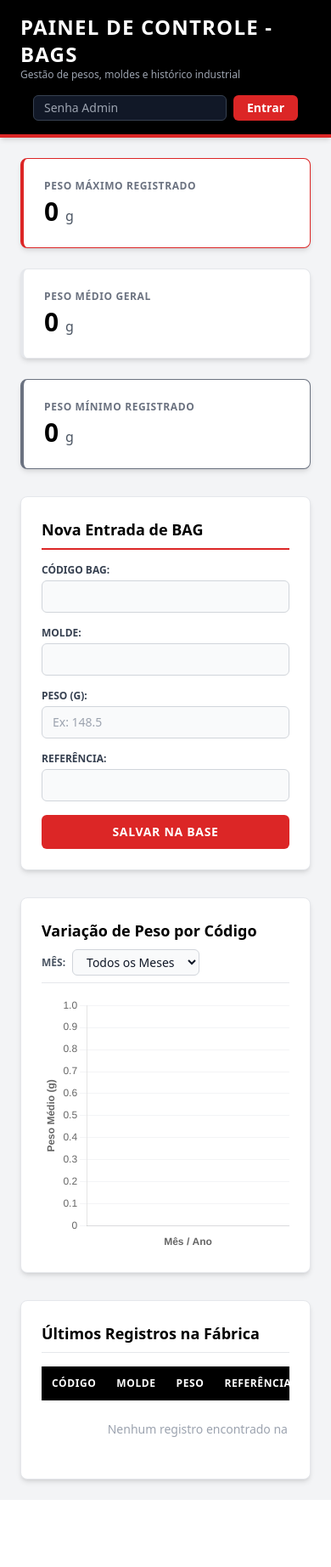
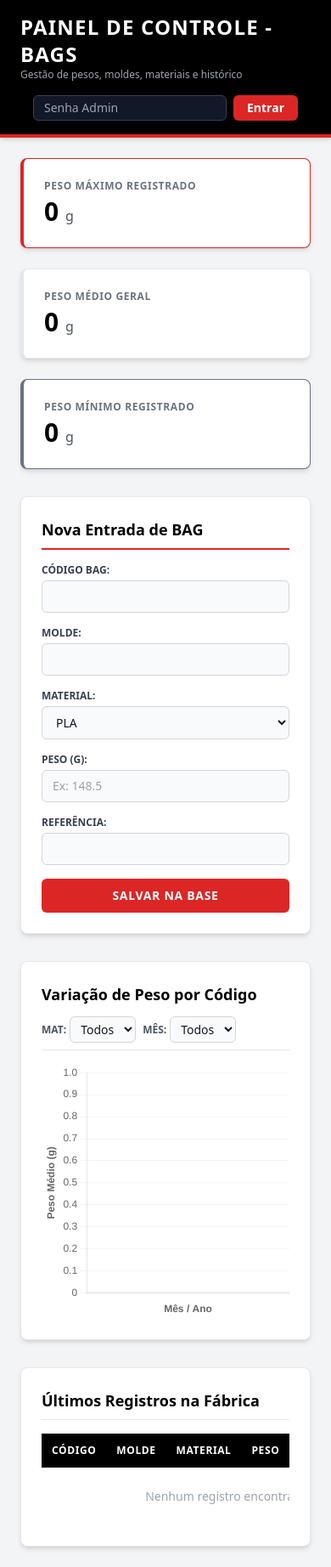
Before and after one commit to nicoposs/controle-bags, a Flask app: page / in a window 390 px wide. Shown: the whole page at 85% size. Before the commit the page ends 1750 px from the top, so only its background shows below. Run offline with Flask 3, Linux system fonts and the light colour scheme; data that the repository does not hold is empty; some libraries are stand-ins or nearby versions.

Commit message:
Update index.html

```diff
--- a/templates/index.html
+++ b/templates/index.html
@@ -9,15 +9,14 @@
 </head>
 <body class="bg-gray-100 font-sans leading-normal tracking-normal text-gray-900">
 
-    <!-- Barra Superior / Header Preto e Vermelho -->
+    <!-- Header -->
     <header class="bg-black text-white shadow-md border-b-4 border-red-600">
         <div class="container mx-auto px-6 py-4 flex flex-col md:flex-row justify-between items-center">
             <div>
                 <h1 class="text-2xl font-black tracking-wider uppercase">Painel de Controle - BAGS</h1>
-                <p class="text-gray-400 text-xs">Gestão de pesos, moldes e histórico industrial</p>
+                <p class="text-gray-400 text-xs">Gestão de pesos, moldes, materiais e histórico</p>
             </div>
 
-            <!-- Controle de Acesso Admin -->
             <div class="mt-4 md:mt-0">
                 {% if is_admin %}
                     <div class="flex items-center gap-3">
@@ -36,26 +35,26 @@
 
     <div class="container mx-auto p-6">
 
-        <!-- Cards de Indicadores (Estilo Industrial: Preto, Branco, Vermelho e Cinza) -->
+        <!-- Cards de Indicadores -->
         <div class="grid grid-cols-1 md:grid-cols-3 gap-6 mb-8">
-            <div class="bg-white p-6 rounded-lg shadow-md border-l-4 border-red-600 border-t border-r border-b border-gray-200">
+            <div class="bg-white p-6 rounded-lg shadow-md border-l-4 border-red-600 border border-gray-200">
                 <p class="text-xs text-gray-500 uppercase font-bold tracking-wider">Peso Máximo Registrado</p>
                 <p class="text-3xl font-black text-black mt-1">{{ peso_max }} <span class="text-base font-normal text-gray-600">g</span></p>
             </div>
-            <div class="bg-white p-6 rounded-lg shadow-md border-l-4 border-black border-t border-r border-b border-gray-200">
+            <div class="bg-white p-6 rounded-lg shadow-md border-l-4 border-black border border-gray-200">
                 <p class="text-xs text-gray-500 uppercase font-bold tracking-wider">Peso Médio Geral</p>
                 <p class="text-3xl font-black text-black mt-1">{{ peso_med }} <span class="text-base font-normal text-gray-600">g</span></p>
             </div>
-            <div class="bg-white p-6 rounded-lg shadow-md border-l-4 border-gray-500 border-t border-r border-b border-gray-200">
+            <div class="bg-white p-6 rounded-lg shadow-md border-l-4 border-gray-500 border border-gray-200">
                 <p class="text-xs text-gray-500 uppercase font-bold tracking-wider">Peso Mínimo Registrado</p>
                 <p class="text-3xl font-black text-black mt-1">{{ peso_min }} <span class="text-base font-normal text-gray-600">g</span></p>
             </div>
         </div>
 
-        <!-- Grid Principal: Formulário e Gráfico com Filtro -->
+        <!-- Grid Principal: Formulário e Gráfico com Filtros -->
         <div class="grid grid-cols-1 lg:grid-cols-3 gap-8 mb-8">
 
-            <!-- Formulário de Cadastro -->
+            <!-- Formulário de Cadastro com Material -->
             <div class="bg-white p-6 rounded-lg shadow-md border border-gray-200">
                 <h2 class="text-lg font-bold text-black mb-4 pb-2 border-b-2 border-red-600">Nova Entrada de BAG</h2>
                 <form method="POST" class="space-y-4">
@@ -66,6 +65,15 @@
                     <div>
                         <label class="block text-gray-700 text-xs font-bold uppercase mb-1">Molde:</label>
                         <input type="text" name="molde" required class="w-full px-3 py-2 bg-gray-50 border border-gray-300 rounded-md focus:outline-none focus:border-red-600 text-sm">
+                    </div>
+                    <div>
+                        <label class="block text-gray-700 text-xs font-bold uppercase mb-1">Material:</label>
+                        <select name="material" required class="w-full px-3 py-2 bg-gray-50 border border-gray-300 rounded-md focus:outline-none focus:border-red-600 text-sm">
+                            <option value="PLA">PLA</option>
+                            <option value="PETG">PETG</option>
+                            <option value="ABS">ABS</option>
+                            <option value="Outro">Outro</option>
+                        </select>
                     </div>
                     <div>
                         <label class="block text-gray-700 text-xs font-bold uppercase mb-1">Peso (g):</label>
@@ -81,22 +89,37 @@
                 </form>
             </div>
 
-            <!-- Gráfico com Seletor de Mês -->
+            <!-- Gráfico com Filtros de Mês e Material -->
             <div class="bg-white p-6 rounded-lg shadow-md border border-gray-200 lg:col-span-2 flex flex-col">
-                <div class="flex flex-col sm:flex-row justify-between items-start sm:items-center mb-4 pb-2 border-b border-gray-200 gap-2">
+                <div class="flex flex-col xl:flex-row justify-between items-start xl:items-center mb-4 pb-2 border-b border-gray-200 gap-3">
                     <h2 class="text-lg font-bold text-black">Variação de Peso por Código</h2>
 
-                    <!-- Caixinha de Seleção de Mês -->
-                    <form method="GET" action="/" class="flex items-center gap-2">
-                        <label class="text-xs font-bold text-gray-600 uppercase">Mês:</label>
-                        <select name="mes_filtro" onchange="this.form.submit()" class="px-3 py-1 bg-gray-50 border border-gray-300 rounded-md text-sm focus:outline-none focus:border-red-600">
-                            <option value="">Todos os Meses</option>
-                            {% for m in meses_disponiveis %}
-                                <option value="{{ m }}" {% if mes_selecionado == m %}selected{% endif %}>{{ m }}</option>
-                            {% endfor %}
-                        </select>
-                        {% if mes_selecionado %}
-                            <a href="/" class="text-xs text-red-600 hover:underline font-bold">Limpar</a>
+                    <!-- Filtros (Mês e Material) -->
+                    <form method="GET" action="/" class="flex flex-wrap items-center gap-2">
+                        <!-- Filtro de Material -->
+                        <div class="flex items-center gap-1">
+                            <label class="text-xs font-bold text-gray-600 uppercase">Mat:</label>
+                            <select name="material_filtro" onchange="this.form.submit()" class="px-2 py-1 bg-gray-50 border border-gray-300 rounded-md text-sm focus:outline-none focus:border-red-600">
+                                <option value="">Todos</option>
+                                {% for mat in materiais_disponiveis %}
+                                    <option value="{{ mat }}" {% if material_selecionado == mat %}selected{% endif %}>{{ mat }}</option>
+                                {% endfor %}
+                            </select>
+                        </div>
+
+                        <!-- Filtro de Mês -->
+                        <div class="flex items-center gap-1">
+                            <label class="text-xs font-bold text-gray-600 uppercase">Mês:</label>
+                            <select name="mes_filtro" onchange="this.form.submit()" class="px-2 py-1 bg-gray-50 border border-gray-300 rounded-md text-sm focus:outline-none focus:border-red-600">
+                                <option value="">Todos</option>
+                                {% for m in meses_disponiveis %}
+                                    <option value="{{ m }}" {% if mes_selecionado == m %}selected{% endif %}>{{ m }}</option>
+                                {% endfor %}
+                            </select>
+                        </div>
+
+                        {% if mes_selecionado or material_selecionado %}
+                            <a href="/" class="text-xs text-red-600 hover:underline font-bold ml-1">Limpar</a>
                         {% endif %}
                     </form>
                 </div>
@@ -116,6 +139,7 @@
                         <tr class="bg-black text-white text-xs uppercase tracking-wider">
                             <th class="p-3">Código</th>
                             <th class="p-3">Molde</th>
+                            <th class="p-3">Material</th>
                             <th class="p-3">Peso</th>
                             <th class="p-3">Referência</th>
                             <th class="p-3">Data/Hora</th>
@@ -129,9 +153,12 @@
                         <tr class="hover:bg-gray-50 transition">
                             <td class="p-3 font-bold text-black">{{ row[1] }}</td>
                             <td class="p-3">{{ row[2] }}</td>
+                            <td class="p-3">
+                                <span class="bg-gray-200 text-black text-xs font-bold px-2 py-0.5 rounded">{{ row[5] }}</span>
+                            </td>
                             <td class="p-3 font-semibold text-red-600">{{ row[3] }} g</td>
                             <td class="p-3">{{ row[4] }}</td>
-                            <td class="p-3 text-gray-500 text-xs">{{ row[5] }}</td>
+                            <td class="p-3 text-gray-500 text-xs">{{ row[6] }}</td>
                             {% if is_admin %}
                             <td class="p-3 text-center">
                                 <form action="/apagar/{{ row[0] }}" method="POST" onsubmit="return confirm('Tem certeza que deseja apagar este registro?');" style="display:inline;">
@@ -142,7 +169,7 @@
                         </tr>
                         {% else %}
                         <tr>
-                            <td colspan="6" class="p-6 text-center text-gray-400">Nenhum registro encontrado na base.</td>
+                            <td colspan="7" class="p-6 text-center text-gray-400">Nenhum registro encontrado na base.</td>
                         </tr>
                         {% endfor %}
                     </tbody>
@@ -151,7 +178,7 @@
         </div>
     </div>
 
-    <!-- Script Chart.js -->
+    <!-- Chart.js -->
     <script>
         const ctx = document.getElementById('graficoPeso').getContext('2d');
         const graficoPeso = new Chart(ctx, {
```
